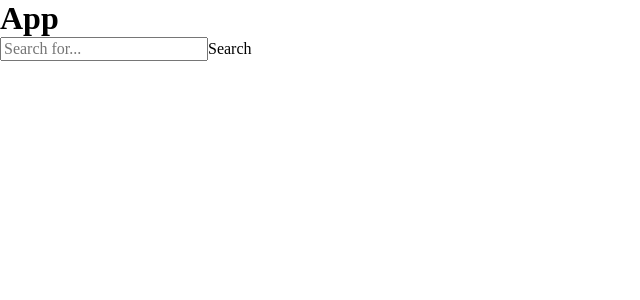
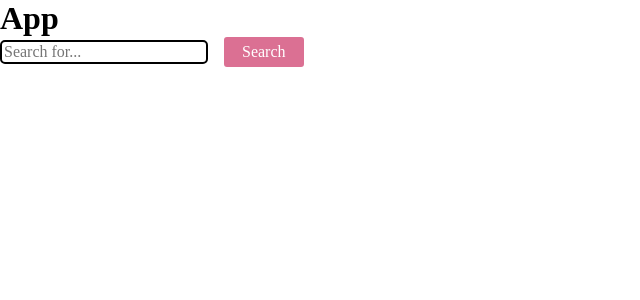
Before and after one commit to pedromuraki/react-boilerplate, a React app: page / in a window 1280 px wide. Shown: the top 300 px of the page, without its empty margins (0-640 px from the left). Built offline with nearby package versions, Linux system fonts and the light colour scheme.

Commit message:
Added styled components

```diff
--- /dev/null
+++ b/src/js/components/Button.js
@@ -0,0 +1,26 @@
+/* REACT */
+import React from 'react'
+import PropTypes from 'prop-types'
+import styled, { css } from 'styled-components'
+
+const Button =
+  styled.button.attrs(props => ({
+    type: props.type
+  }))`
+    background: transparent;
+    border-radius: 3px;
+    border: 2px solid palevioletred;
+    color: palevioletred;
+    margin: 0 1em;
+    padding: 0.25em 1em;
+    ${props => props.primary && css`
+      background: palevioletred;
+      color: white;
+    `};
+  `
+
+Button.propTypes = {
+  type: PropTypes.string.isRequired
+}
+
+export default Button
--- a/src/js/components/SearchForm.js
+++ b/src/js/components/SearchForm.js
@@ -1,20 +1,31 @@
 /* REACT */
 import React from 'react'
 import PropTypes from 'prop-types'
+import styled from 'styled-components'
+
+/* COMPONENTS */
+import Button from './Button'
 
 const SearchForm = props => {
   return (
-    <form onSubmit={props.handleFormSubmit} className={props.className || ''}>
+    <form onSubmit={props.handleFormSubmit} className={props.className}>
       <input
         type="text"
         placeholder="Search for..."
         value={props.inputValue}
         onChange={props.handleInputValueChange}
       />
-      <button type="submit">Search</button>
+      <Button primary type="submit">Search</Button>
     </form>
   )
 }
+
+const StyledSearchForm = styled(SearchForm)`
+  input {
+    border: 2px solid #000;
+    border-radius: 5px;
+  }
+`
 
 SearchForm.propTypes = {
   handleFormSubmit: PropTypes.func,
@@ -24,4 +35,4 @@ SearchForm.propTypes = {
 }
 // https://www.npmjs.com/package/prop-types
 
-export default SearchForm
+export default StyledSearchForm
```
Also changed, not shown: package.json (+7 -5 lines), .babelrc.
